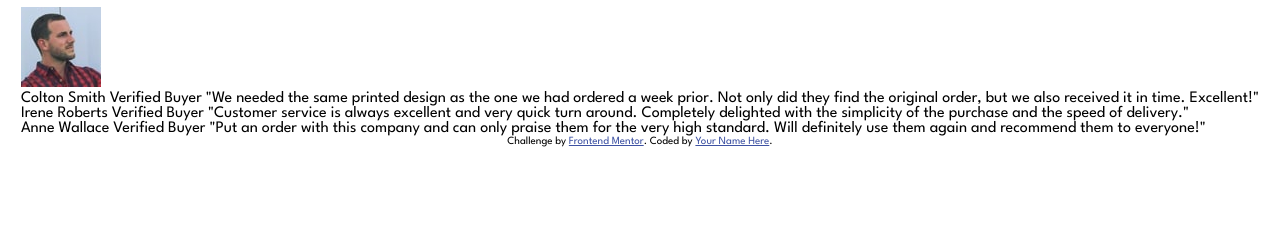
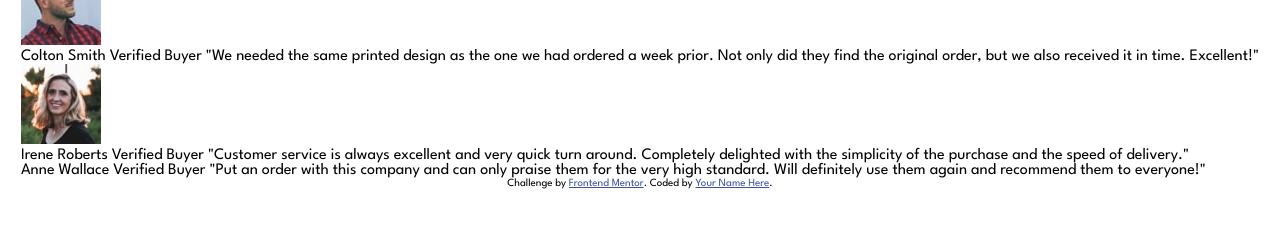
Before and after one commit to Lester1105/social-proof-section, a plain HTML site: page index.html in a window 1280 px wide. Shown: the part 422-650 px from the top of the page. Drawn offline with Linux system fonts and the light colour scheme.

Commit message:
Update index.html

```diff
--- a/index.html
+++ b/index.html
@@ -62,6 +62,9 @@
     Excellent!"
   </div>
   <div class="person-card Irene">
+     <div class="img-holder">
+    <img src="images/image-irene.jpg" alt="colton">
+    </div>
     Irene Roberts
     <span class="buyer"> Verified Buyer</span>
     "Customer service is always excellent and very quick turn around. Completely
```
